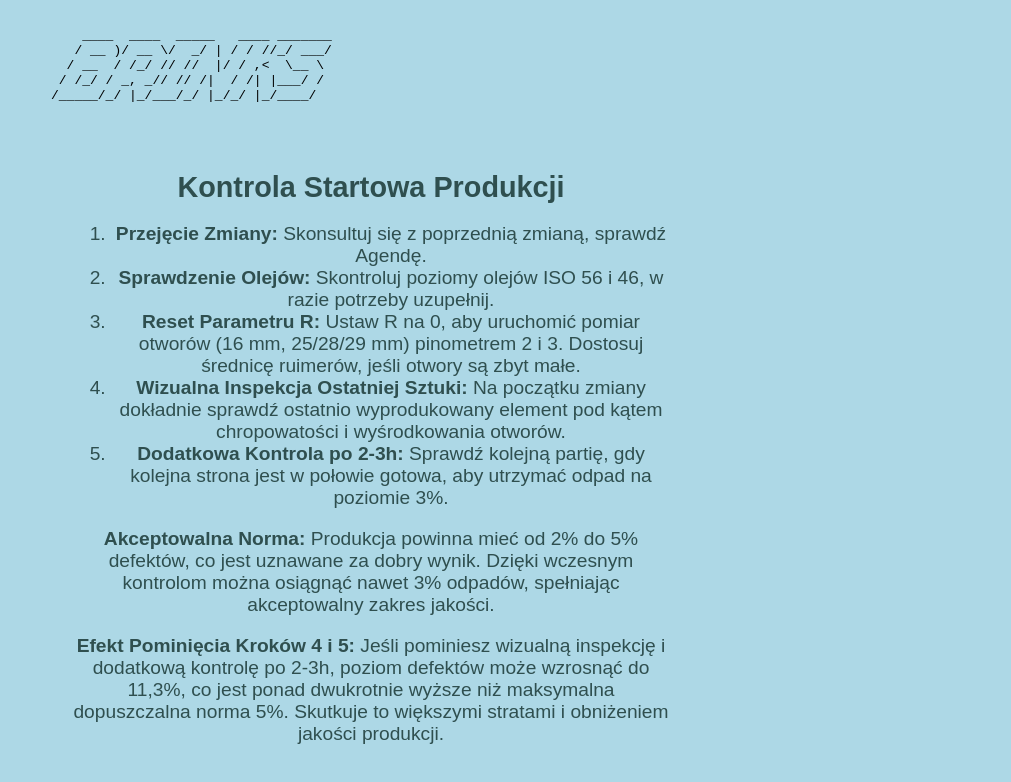
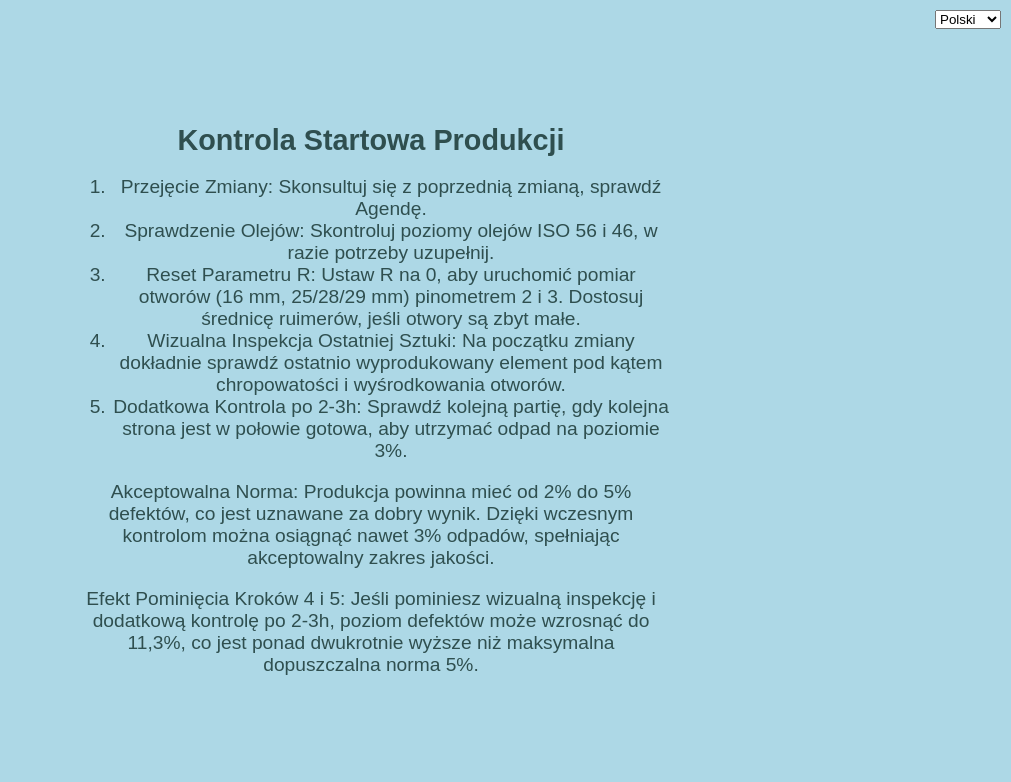
Before and after one commit to StSenan/Webside, a plain HTML site: page Pierwsza_Procedura.html in a window 1280 px wide. Shown: the whole page, without its empty margins (269-1280 px from the left). Drawn offline with Linux system fonts and the light colour scheme.

Commit message:
Add files via upload
Signed-off-by: StSenan <dominiktrusiak@gmail.com>

```diff
--- a/Pierwsza_Procedura.html
+++ b/Pierwsza_Procedura.html
@@ -2,27 +2,12 @@
 <!DOCTYPE html>
 <html lang="pl">
 <head>
-
-
-
-
     <meta charset="UTF-8">
     <meta name="viewport" content="width=device-width, initial-scale=1.0">
-
-<div class="ascii-text">
-
-        <pre>
-    ____  ____  _____   ____ _______
-   / __ )/ __ \/  _/ | / / //_/ ___/
-  / __  / /_/ // //  |/ / ,<  \__ \
- / /_/ / _, _// // /|  / /| |___/ /
-/_____/_/ |_/___/_/ |_/_/ |_/____/
-        </pre>
-
     <title>Kontrola Startowa Produkcji</title>
     <style>
         body {
-            background-color: #ADD8E6; /* jasnoniebieskie tło */
+            background-color: #ADD8E6;
             display: flex;
             justify-content: center;
             align-items: center;
@@ -31,8 +16,8 @@
             font-family: Arial, sans-serif;
         }
         .content {
-            color: #2F4F4F; /* bardziej kontrastowy kolor czcionki */
-            font-size: 1.2em; /* średni rozmiar czcionki */
+            color: #2F4F4F;
+            font-size: 1.2em;
             text-align: center;
             max-width: 600px;
             padding: 20px;
@@ -44,25 +29,68 @@
             cursor: pointer;
             transition: color 0.3s;
         }
+        .language-select {
+            position: absolute;
+            top: 10px;
+            right: 10px;
+        }
     </style>
     <script>
-        function toggleColor(element) {
-            element.style.color = element.style.color === 'green' ? '#FF4500' : 'green';
+        const translations = {
+            pl: {
+                title: "Kontrola Startowa Produkcji",
+                steps: [
+                    "Przejęcie Zmiany: Skonsultuj się z poprzednią zmianą, sprawdź Agendę.",
+                    "Sprawdzenie Olejów: Skontroluj poziomy olejów ISO 56 i 46, w razie potrzeby uzupełnij.",
+                    "Reset Parametru R: Ustaw R na 0, aby uruchomić pomiar otworów (16 mm, 25/28/29 mm) pinometrem 2 i 3. Dostosuj średnicę ruimerów, jeśli otwory są zbyt małe.",
+                    "Wizualna Inspekcja Ostatniej Sztuki: Na początku zmiany dokładnie sprawdź ostatnio wyprodukowany element pod kątem chropowatości i wyśrodkowania otworów.",
+                    "Dodatkowa Kontrola po 2-3h: Sprawdź kolejną partię, gdy kolejna strona jest w połowie gotowa, aby utrzymać odpad na poziomie 3%."
+                ],
+                acceptable: "Akceptowalna Norma: Produkcja powinna mieć od 2% do 5% defektów, co jest uznawane za dobry wynik. Dzięki wczesnym kontrolom można osiągnąć nawet 3% odpadów, spełniając akceptowalny zakres jakości.",
+                effect: "Efekt Pominięcia Kroków 4 i 5: Jeśli pominiesz wizualną inspekcję i dodatkową kontrolę po 2-3h, poziom defektów może wzrosnąć do 11,3%, co jest ponad dwukrotnie wyższe niż maksymalna dopuszczalna norma 5%. Skutkuje to większymi stratami i obniżeniem jakości produkcji."
+            },
+            en: {
+                title: "Production Start Control",
+                steps: [
+                    "Shift Handover: Consult with the previous shift, check the Agenda.",
+                    "Oil Check: Inspect ISO 56 and 46 oil levels, refill if necessary.",
+                    "R Parameter Reset: Set R to 0 to start measuring holes (16 mm, 25/28/29 mm) with pinometers 2 and 3. Adjust the reamer diameter if holes are too small.",
+                    "Visual Inspection of Last Part: At the beginning of the shift, thoroughly inspect the last produced part for roughness and hole alignment.",
+                    "Additional Check After 2-3 Hours: Check another batch when the next side is halfway done to maintain a scrap rate of 3%."
+                ],
+                acceptable: "Acceptable Standard: Production should have a defect rate between 2% and 5%, considered a good result. Early checks can achieve even 3% scrap, meeting the acceptable quality range.",
+                effect: "Effect of Skipping Steps 4 and 5: If you skip the visual inspection and additional check after 2-3 hours, the defect rate may rise to 11.3%, more than twice the maximum allowable standard of 5%. This results in higher losses and lower production quality."
+            }
+        };
+
+        function changeLanguage(lang) {
+            document.querySelector("h1").textContent = translations[lang].title;
+            const steps = document.querySelectorAll(".step");
+            steps.forEach((step, index) => {
+                step.textContent = translations[lang].steps[index];
+            });
+            document.getElementById("acceptable").textContent = translations[lang].acceptable;
+            document.getElementById("effect").textContent = translations[lang].effect;
         }
     </script>
 </head>
 <body>
+    <select class="language-select" onchange="changeLanguage(this.value)">
+        <option value="pl">Polski</option>
+        <option value="en">English</option>
+    </select>
+
     <div class="content">
         <h1>Kontrola Startowa Produkcji</h1>
         <ol>
-            <li class="toggleable" onclick="toggleColor(this)"><strong>Przejęcie Zmiany:</strong> Skonsultuj się z poprzednią zmianą, sprawdź Agendę.</li>
-            <li class="toggleable" onclick="toggleColor(this)"><strong>Sprawdzenie Olejów:</strong> Skontroluj poziomy olejów ISO 56 i 46, w razie potrzeby uzupełnij.</li>
-            <li class="toggleable" onclick="toggleColor(this)"><strong>Reset Parametru R:</strong> Ustaw R na 0, aby uruchomić pomiar otworów (16 mm, 25/28/29 mm) pinometrem 2 i 3. Dostosuj średnicę ruimerów, jeśli otwory są zbyt małe.</li>
-            <li class="toggleable" onclick="toggleColor(this)"><strong>Wizualna Inspekcja Ostatniej Sztuki:</strong> Na początku zmiany dokładnie sprawdź ostatnio wyprodukowany element pod kątem chropowatości i wyśrodkowania otworów.</li>
-            <li class="toggleable" onclick="toggleColor(this)"><strong>Dodatkowa Kontrola po 2-3h:</strong> Sprawdź kolejną partię, gdy kolejna strona jest w połowie gotowa, aby utrzymać odpad na poziomie 3%.</li>
+            <li class="toggleable step" onclick="toggleColor(this)">Przejęcie Zmiany: Skonsultuj się z poprzednią zmianą, sprawdź Agendę.</li>
+            <li class="toggleable step" onclick="toggleColor(this)">Sprawdzenie Olejów: Skontroluj poziomy olejów ISO 56 i 46, w razie potrzeby uzupełnij.</li>
+            <li class="toggleable step" onclick="toggleColor(this)">Reset Parametru R: Ustaw R na 0, aby uruchomić pomiar otworów (16 mm, 25/28/29 mm) pinometrem 2 i 3. Dostosuj średnicę ruimerów, jeśli otwory są zbyt małe.</li>
+            <li class="toggleable step" onclick="toggleColor(this)">Wizualna Inspekcja Ostatniej Sztuki: Na początku zmiany dokładnie sprawdź ostatnio wyprodukowany element pod kątem chropowatości i wyśrodkowania otworów.</li>
+            <li class="toggleable step" onclick="toggleColor(this)">Dodatkowa Kontrola po 2-3h: Sprawdź kolejną partię, gdy kolejna strona jest w połowie gotowa, aby utrzymać odpad na poziomie 3%.</li>
         </ol>
-        <p class="toggleable" onclick="toggleColor(this)"><strong>Akceptowalna Norma:</strong> Produkcja powinna mieć od 2% do 5% defektów, co jest uznawane za dobry wynik. Dzięki wczesnym kontrolom można osiągnąć nawet 3% odpadów, spełniając akceptowalny zakres jakości.</p>
-        <p class="toggleable" onclick="toggleColor(this)"><strong>Efekt Pominięcia Kroków 4 i 5:</strong> Jeśli pominiesz wizualną inspekcję i dodatkową kontrolę po 2-3h, poziom defektów może wzrosnąć do 11,3%, co jest ponad dwukrotnie wyższe niż maksymalna dopuszczalna norma 5%. Skutkuje to większymi stratami i obniżeniem jakości produkcji.</p>
+        <p class="toggleable" id="acceptable" onclick="toggleColor(this)">Akceptowalna Norma: Produkcja powinna mieć od 2% do 5% defektów, co jest uznawane za dobry wynik. Dzięki wczesnym kontrolom można osiągnąć nawet 3% odpadów, spełniając akceptowalny zakres jakości.</p>
+        <p class="toggleable" id="effect" onclick="toggleColor(this)">Efekt Pominięcia Kroków 4 i 5: Jeśli pominiesz wizualną inspekcję i dodatkową kontrolę po 2-3h, poziom defektów może wzrosnąć do 11,3%, co jest ponad dwukrotnie wyższe niż maksymalna dopuszczalna norma 5%.</p>
     </div>
 </body>
 </html>
```
